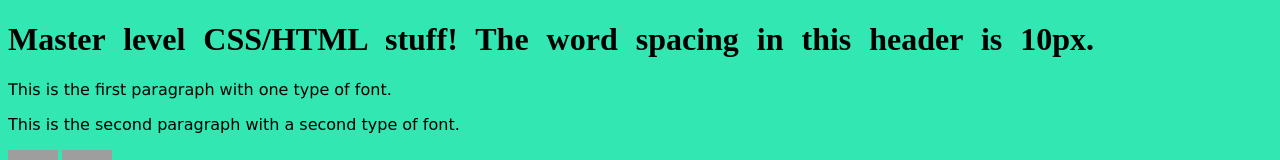
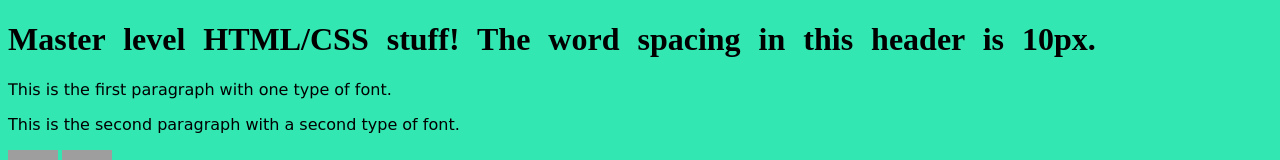
Before and after one commit to ac426-1733006/ac426-1733006.github.io, a plain HTML site: page someCss.html in a window 1280 px wide. Shown: the top 160 px of the page. Drawn offline with Linux system fonts and the light colour scheme; grey boxes are pictures that could not be loaded.

Commit message:
Add files via upload

```diff
--- a/someCss.html
+++ b/someCss.html
@@ -21,7 +21,7 @@
     </head>
 
     <body style="background-color: rgb(50, 231, 177)";>
-        <h1 style="word-spacing: 10px";>Master level CSS/HTML stuff! The word spacing in this header is 10px.</h1>
+        <h1 style="word-spacing: 10px";>Master level HTML/CSS stuff! The word spacing in this header is 10px.</h1>
         <p style="font-family: 'Lucida Sans'";>This is the first paragraph with one type of font.</p>
         <p style="font-family:cursive";>This is the second paragraph with a second type of font.</p>
         <div>
```
